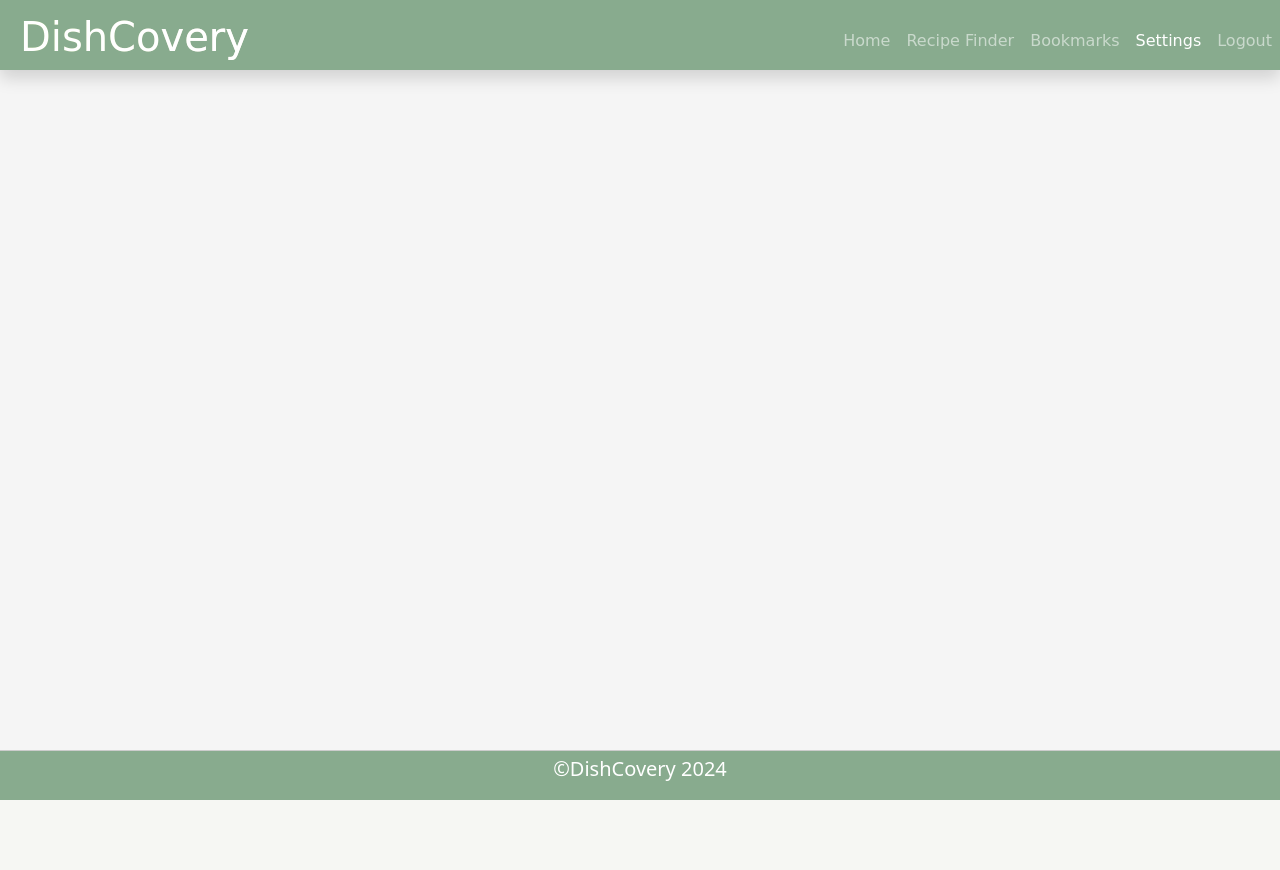
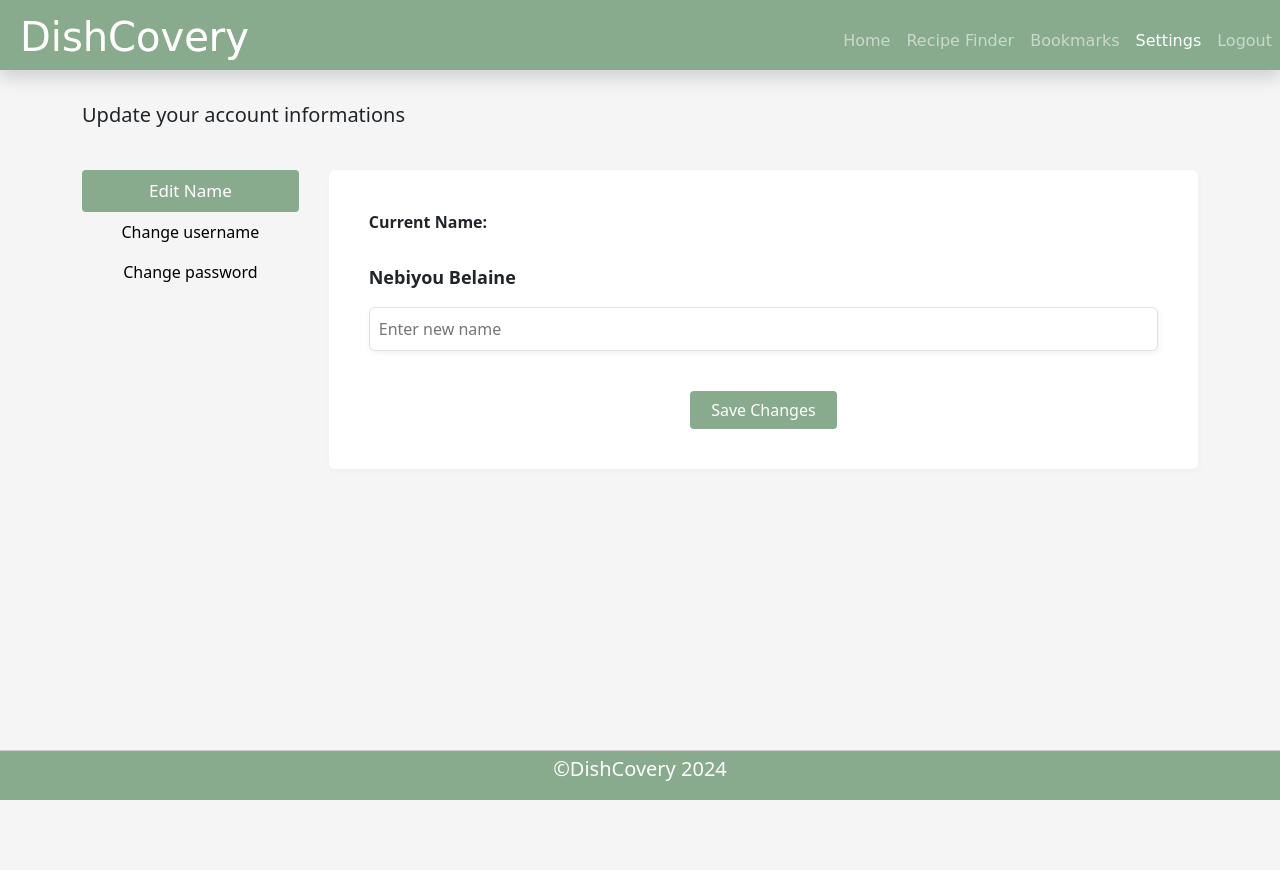
Before and after one commit to NebiyouBelaineh/Dishcovery, a Flask app: page /settings in a window 1280 px wide. Before the commit the page ends 800 px from the top, so only its background shows below. Run offline with Flask 3, Linux system fonts and the light colour scheme; some libraries are stand-ins or nearby versions.

Commit message:
settings page

```diff
--- /dev/null
+++ b/dishcovery/static/styles/settings.css
@@ -0,0 +1,69 @@
+body {
+	background-color: unset;
+  }
+.main {
+	height: inherit;
+}
+.section-container {
+	margin-top: 70px;
+	margin-bottom: 70px;
+}
+
+.settings-container .nav-link {
+	color:#000;
+}
+.settings-container .nav-link.active{
+	color:#fff;
+	background:#88ab8e;
+	font-size:17px;
+	font-weight: 500;
+}
+.settings-container .tab-content {
+    background: #fff;
+    width: 80%;
+    border-radius: 6px;
+}
+.nav-pills {
+    width: 20%;
+	margin-right:30px !important;
+}
+
+.main-para {
+    padding-top: 30px;
+    font-size: 20px;
+    font-weight: 500;
+    margin-bottom: 40px;
+}
+
+.content {
+    padding: 40px;
+    box-shadow: 1px 2px 7px rgba(0, 0, 0, .03);
+}
+
+.content .content-text{
+	font-size:16px;
+	font-weight: 600;
+	margin-bottom:30px;
+
+}
+.content .content-name{
+	font-size:18px;
+	font-weight: 600;
+
+}
+.content input[type="text"]{
+	width:100%;
+	box-shadow: 1px 2px 7px rgba(0, 0, 0, .06);
+	border:1px solid #e1e1e1;
+	border-radius: 6px;
+	padding:9px;
+	margin-bottom:40px;
+}
+
+.content input[type="submit"]{
+	margin:0 auto;
+	display: block;
+	background:#88ab8e;
+	color:#fff;
+	padding:6px 20px;
+}
--- a/dishcovery/templates/settings.html
+++ b/dishcovery/templates/settings.html
@@ -4,8 +4,48 @@
 Recipe Finder
 {% endblock %}
 
+{% block styles%}
+<link rel="stylesheet" href="../static/styles/bootstrap.min.css" />
+<link rel="stylesheet" href="../static/styles/settings.css" />
+{% endblock%}
+
+{% block script %}
+<script src="../static/scripts/settings.js"></script>
+{% endblock %}
+
 {% block main %}
 
-<h1>Settings Page</h1>
+<div class="container-sm section-container">
+	<main class="main">
+		<p class="main-para">Update your account informations</h1>
+		<div class="d-flex align-items-start settings-container">
+			<div class="nav flex-column nav-pills me-3" id="v-pills-tab list" role="tablist" aria-orientation="vertical">
+			  <button class="nav-link active" id="v-pills-home-tab" data-bs-toggle="pill" data-bs-target="#v-pills-home" type="button" role="tab" aria-controls="v-pills-home" aria-selected="true">Edit Name</button>
+			  <button class="nav-link" id="v-pills-profile-tab" data-bs-toggle="pill" data-bs-target="#v-pills-profile" type="button" role="tab" aria-controls="v-pills-profile" aria-selected="false">Change username</button>
+			  <button class="nav-link" id="v-pills-messages-tab" data-bs-toggle="pill" data-bs-target="#v-pills-messages" type="button" role="tab" aria-controls="v-pills-messages" aria-selected="false">Change password</button>
+			</div>
+			<div class="tab-content content" id="v-pills-tabContent">
+			  <div class="tab-pane fade show active" id="v-pills-home" role="tabpanel" aria-labelledby="v-pills-home-tab">
+				<p class="content-text">Current Name:</p>
+				<p class="content-name">Nebiyou Belaine</p>
+				<input type="text" name="name" placeholder="Enter new name">
+				<input class="btn" type="submit" value="Save Changes">
+			  </div>
+			  <div class="tab-pane fade" id="v-pills-profile" role="tabpanel" aria-labelledby="v-pills-profile-tab">
+				<p class="content-text">Current Username:</p>
+				<p class="content-name">neba_sb</p>
+				<input type="text" name="username" placeholder="Enter new username">
+				<input class="btn" type="submit" value="Save Changes">
+			  </div>
+			  <div class="tab-pane fade" id="v-pills-messages" role="tabpanel" aria-labelledby="v-pills-messages-tab">
+				<input type="text" name="current_pass" placeholder="Enter current password">
+				<input type="text" name="new_pass" placeholder="Enter new password">
+				<input type="text" name="confirm_pass" placeholder="Confirm new password">
+				<input class="btn" type="submit" value="Save Changes">
+			</div>
+			</div>
+		  </div>
+	</main>
+</div>
 
 {% endblock %}
```
Also changed, not shown: dishcovery/static/scripts/settings.js (added).
